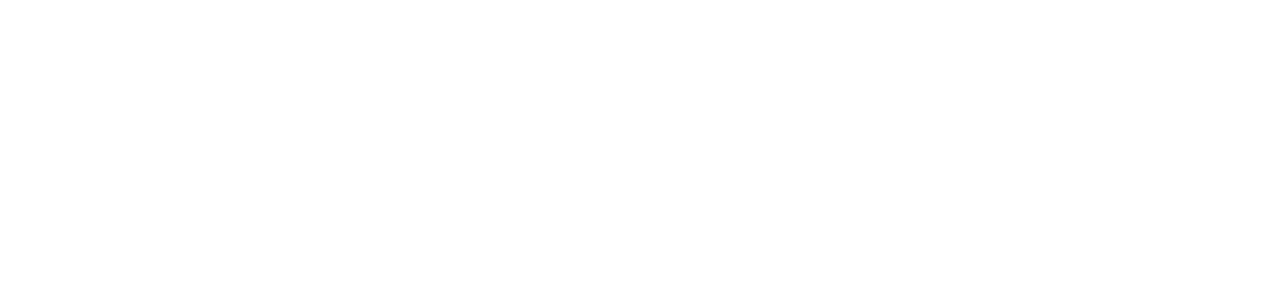
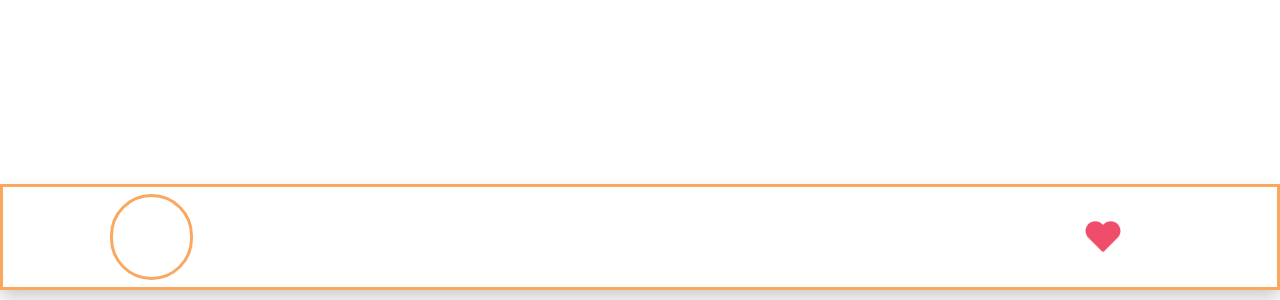
Before and after one commit to ivaaaaann/Dandi-PTPO-React, a React (Create React App) app: page /#/rank in a window 1280 px wide. Shown: the part 834-1134 px from the top of the page. Before the commit the page ends 1100 px from the top, so only its background shows below. Built offline with nearby package versions, Linux system fonts and the light colour scheme.

Commit message:
add : rankingBar, header design, feedBar
add : rankingBar, header design, feedBar

```diff
--- /dev/null
+++ b/public/index.css
@@ -0,0 +1,3 @@
+.rootstyle {
+  position: relative;
+}
--- a/public/index.html
+++ b/public/index.html
@@ -9,6 +9,7 @@
       name="description"
       content="Web site created using create-react-app"
     />
+    <link rel="stylesheet" href="index.css" />
     <link rel="apple-touch-icon" href="%PUBLIC_URL%/logo192.png" />
     <!--
       manifest.json provides metadata used when your web app is installed on a
@@ -28,7 +29,7 @@
   </head>
   <body>
     <noscript>You need to enable JavaScript to run this app.</noscript>
-    <div id="root"></div>
+    <div id="root" class="rootstyle"></div>
     <!--
       This HTML file is a template.
       If you open it directly in the browser, you will see an empty page.
--- a/src/App.js
+++ b/src/App.js
@@ -4,14 +4,18 @@
 import Header from "./components/Header";
 import FriendBar from "./components/FriendBar";
 import MyProfileBar from "./components/MyProfile";
-import Rank from "./routes/Rank";
+import Rank from "./components/Rank";
+import FeedBar from "./components/FeedBar";
+import RankingBar from "./routes/RankingBar";
 
 function App() {
   return (
     <HashRouter>
       <Header />
       <Route path="/" exact={true} component={FriendBar} />
+      <Route path="/" exact={true} component={FeedBar} />
       <Route path="/rank" component={Rank} />
+      <Route path="/rank" component={RankingBar} />
       <Route path="/myProfile" component={MyProfileBar} />
     </HashRouter>
   );
--- /dev/null
+++ b/src/components/FeedBar.css
@@ -0,0 +1,16 @@
+.FeedBar-container {
+  margin-left: 150px;
+  width: 850px;
+  height: 900px;
+  border-radius: 20px;
+  border: 2px solid #faa860;
+  box-shadow: 0px 8px 16px 0px rgba(0, 0, 0, 0.2);
+  margin-top: 10px;
+  margin-right: 30px;
+}
+
+.FeedBar-title {
+  margin-top: 10px;
+  font-size: 40px;
+  margin-left: 10px;
+}
--- /dev/null
+++ b/src/components/FeedBar.js
@@ -0,0 +1,13 @@
+import React from "react";
+import "./FeedBar.css";
+
+function FeedBar() {
+  return (
+    <div className="FeedBar-container">
+      <div className="FeedBar-title font-style">Feed</div>
+      <hr width="auto" color="#faa860" size="2" />
+    </div>
+  );
+}
+
+export default FeedBar;
--- a/src/components/FriendBar.css
+++ b/src/components/FriendBar.css
@@ -1,13 +1,15 @@
 .friendBar-container {
   width: 400px;
-  height: 900px;
+  height: 560px;
   border: 2px solid #faa860;
   border-radius: 20px;
   margin-left: auto;
   box-shadow: 0 2px 5px -1px rgba(50, 50, 93, 0.25),
     0 1px 3px -1px rgba(0, 0, 0, 0.3);
-  margin-top: 30px;
+  margin-top: 110px;
   margin-right: 40px;
+  left: 70%;
+  position: fixed;
 }
 .friendBar-title {
   margin-top: 10px;
--- a/src/components/Header.css
+++ b/src/components/Header.css
@@ -8,6 +8,8 @@
   border-radius: 20px;
   box-shadow: 0 2px 5px -1px rgba(50, 50, 93, 0.25),
     0 1px 3px -1px rgba(0, 0, 0, 0.3);
+  position: fixed;
+  background-color: white;
 }
 
 .header-logo {
--- /dev/null
+++ b/src/routes/RankingBar.css
@@ -0,0 +1,84 @@
+.ranking-bar-ranking-item {
+  width: auto;
+  height: 100px;
+  border: 3px solid #faa860;
+  margin: 10px 0px;
+  border-radius: 0px;
+  display: flex;
+  box-shadow: 0px 8px 16px 0px rgba(0, 0, 0, 0.2);
+}
+.ranking-bar-ranking-item-title {
+  width: 100px;
+  height: auto;
+  font-size: 40px;
+  display: flex;
+  align-items: center;
+  justify-content: center;
+  color: #faa860;
+}
+
+.ranking-bar-ranking-item-profile {
+  width: 80px;
+  height: 80px;
+  border: 3px solid #faa860;
+  border-radius: 50px;
+  margin: auto 10px;
+}
+
+.ranking-bar-ranking-item-name {
+  width: auto;
+  height: auto;
+  font-size: 40px;
+  display: flex;
+  align-items: center;
+  justify-content: center;
+  margin: 0px 30px;
+}
+
+.ranking-bar-ranking-item-name-box {
+  width: 300px;
+  height: auto;
+  display: flex;
+  justify-content: center;
+  align-items: center;
+}
+.ranking-bar-ranking-item-content-name-box {
+  width: 400px;
+  height: auto;
+  margin-left: 50px;
+  display: flex;
+  justify-content: center;
+  align-items: center;
+}
+.ranking-bar-ranking-item-content-name {
+  width: auto;
+  height: auto;
+  font-size: 40px;
+}
+.ranking-bar-ranking-item-point-box {
+  width: 360px;
+  height: auto;
+  display: flex;
+  justify-content: center;
+  align-items: center;
+}
+.ranking-bar-ranking-item-point {
+  font-size: 40px;
+  width: auto;
+  height: auto;
+  display: flex;
+  justify-content: center;
+  align-items: center;
+}
+.ranking-bar-ranking-item-point::before {
+  background: url("../img/ranking-heart.png");
+  background-size: 100%;
+  content: "";
+  display: inline-block;
+  width: 50px;
+  height: 50px;
+  background-repeat: no-repeat;
+  align-items: center;
+  justify-content: center;
+  background-position: center;
+}
--- /dev/null
+++ b/src/routes/RankingBar.js
@@ -0,0 +1,23 @@
+import React from "react";
+import "./RankingBar.css";
+
+function RankingBar() {
+  return (
+    <div className="ranking-bar-ranking-item">
+      <div className="ranking-bar-ranking-item-title font-style"></div>
+      <div className="ranking-bar-ranking-item-profile"></div>
+      <div className="ranking-bar-ranking-item-box"></div>
+      <div className="ranking-bar-ranking-item-name-box">
+        <div className="ranking-bar-ranking-item-name font-style"></div>
+      </div>
+      <div className="ranking-bar-ranking-item-content-name-box">
+        <div className="ranking-bar-ranking-item-content-name font-style"></div>
+      </div>
+      <div className="ranking-bar-ranking-item-point-box font-style">
+        <div className="ranking-bar-ranking-item-point"></div>
+      </div>
+    </div>
+  );
+}
+
+export default RankingBar;
```
Also changed, not shown: src/components/Rank.css (renamed from src/routes/Rank.css), src/components/Rank.js (renamed from src/routes/Rank.js), src/img/ranking-heart.png (added).
